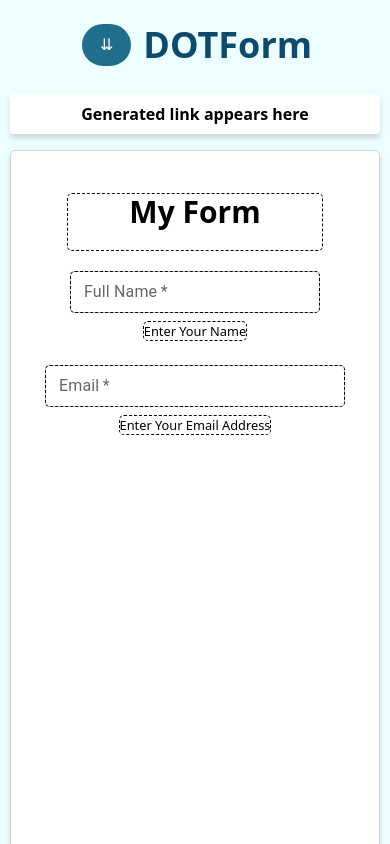
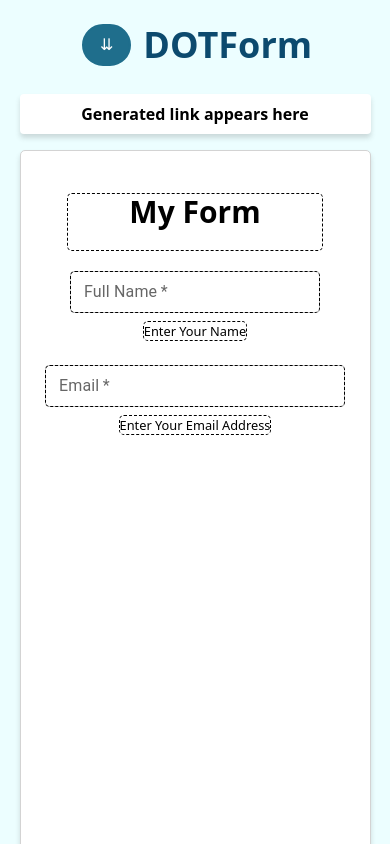
Before and after one commit to CODEatlasind/DOTForm-Create-Dynamic-Forms, a React (Vite) app: page / in a window 390 px wide. Shown: the top 844 px of the page. Built offline with nearby package versions, Linux system fonts and the light colour scheme; a web font is replaced by a local one.

Commit message:
Commit ∲2.3.0 (Layout bug fixes)

```diff
--- a/index.html
+++ b/index.html
@@ -20,6 +20,6 @@
       src="https://unpkg.com/default-passive-events"
     ></script>
   </body>
-  <footer class="dark:bg-dark-body-blue text-gray-500 m-auto text-xs ">
+  <footer class="dark:bg-dark-body-blue text-gray-500  text-xs ">
     Created By - <a href="https://github.com/CODEatlasind" target="_blank" rel="noreferrer">CODEAtlasInd</footer>
 </html>
--- a/src/App.css
+++ b/src/App.css
@@ -1,6 +1,6 @@
 .page,
 .page-shared {
-  width: 95vw;
+  width: 90vw;
   max-width: 19cm;
   min-height: 29.7cm;
 
--- a/src/components/FormAccordion.jsx
+++ b/src/components/FormAccordion.jsx
@@ -16,7 +16,7 @@ function FormAccordion({ onAdd }) {
   const [showAcc, setShowAcc] = useState(true);
 
   return (
-    <div className="form-option-accordion ml-4 mr-4 text-center lg:text-justify h-fit max-w-full lg:max-w-72">
+    <div className="form-option-accordion ml-4 mr-4 text-center lg:text-justify  max-w-full lg:max-w-72">
       <h1 className="flex m-1 lg:mb-0 lg:pb-6 lg:pt-0 gap-2 items-center text-center justify-center">
         <button
           type="button"
@@ -36,7 +36,7 @@ function FormAccordion({ onAdd }) {
         className={`form-accordion   ${
           showAcc ? "h-0 opacity-0  " : "  h-fit opacity-100"
         }
-        lg:h-fit lg:opacity-100 m-1  pt-1 pb-1 px-1 rounded-md bg-dark-sec-blue z-50 w-96 lg:w-auto `}
+        lg:h-fit lg:opacity-100 m-1  pt-1 pb-1 px-1 rounded-md bg-dark-sec-blue z-50  `}
       >
         <h1 className="accordion-title text-center font-semibold text-white uppercase">
           Accordion Menu
```
